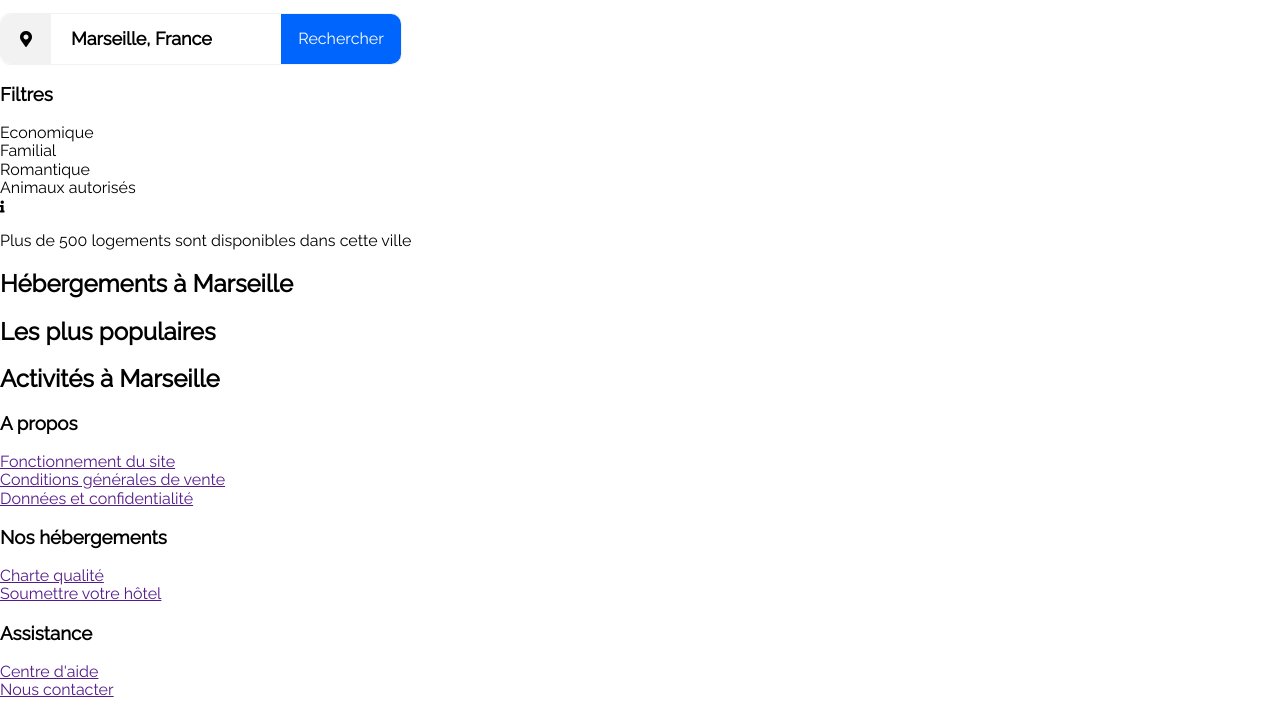
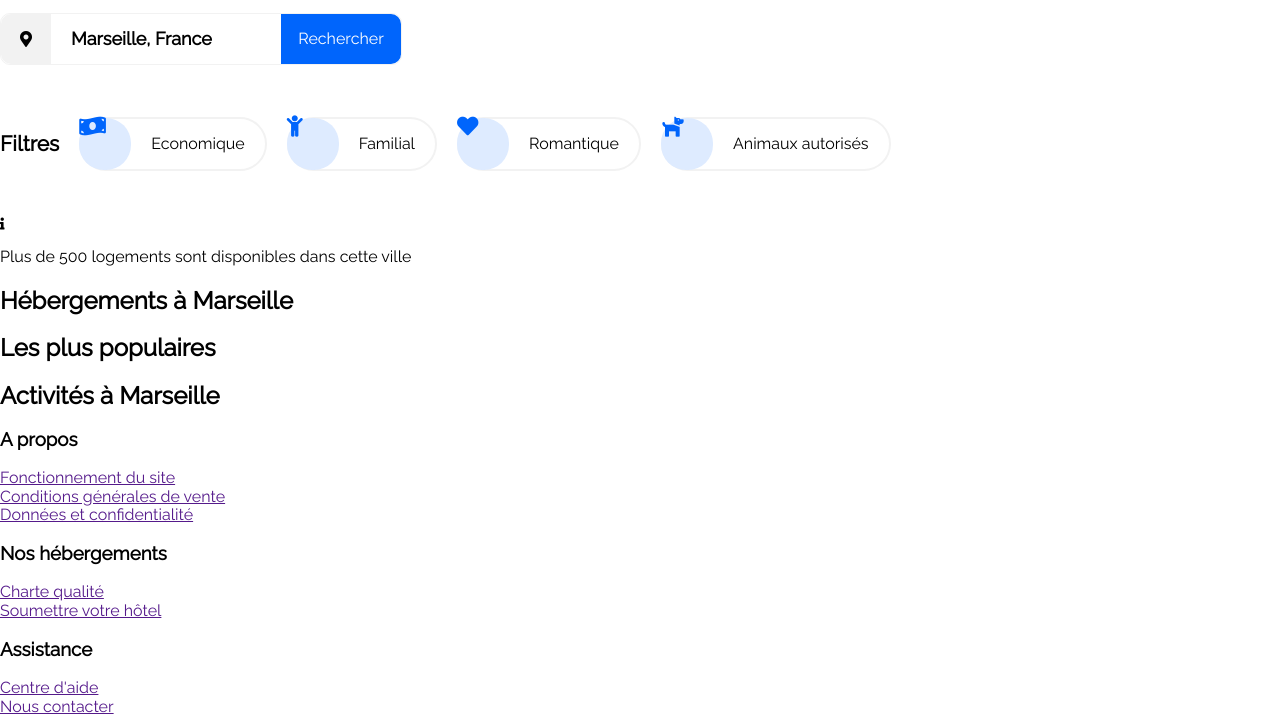
Before and after one commit to Krock13/booki, a plain HTML site: page index.html in a window 1280 px wide. Shown: the part 200-916 px from the top of the page. Drawn offline with Linux system fonts and the light colour scheme.

Commit message:
added filter function

```diff
--- a/css/styles.css
+++ b/css/styles.css
@@ -103,6 +103,160 @@ header h1{
     display: none;
 }
 
+/* FILTERS */
+
+.filters{
+    display: flex;
+    align-items: center;
+    margin-top: 50px;
+    margin-bottom: 40px;
+}
+
+.filters_title{
+    margin-right: 20px;
+    font-size: 14px;
+}
+
+.economic{
+    display: flex;
+    justify-content: space-between;
+    align-items: center;
+    border: 2px solid #f2f2f2;
+    height: 50px;
+    border-radius: 30px;
+    margin-right: 20px;
+}
+
+.fa-money-bill-wave{
+    color: #0065fc;
+    display: flex;
+    justify-content: center;
+    align-items: center;
+    margin-left: -2px;
+    border-radius: 25px;
+    width: 52px;
+    height: 52px;
+    background-color: #deebff;
+}
+
+.economic_text{
+    height: 50px;
+    padding-left: 20px;
+    padding-right: 20px;
+    border-radius: 0 25px 25px 0;
+    display: flex;
+    justify-content: center;
+    align-items: center;
+}
+
+.family{
+    display: flex;
+    justify-content: space-between;
+    align-items: center;
+    border: 2px solid #f2f2f2;
+    height: 50px;
+    border-radius: 30px;
+    margin-right: 20px;
+}
+
+.fa-child{
+    color: #0065fc;
+    display: flex;
+    justify-content: center;
+    align-items: center;
+    margin-left: -2px;
+    border-radius: 25px;
+    width: 52px;
+    height: 52px;
+    background-color: #deebff;
+}
+
+.family_text{
+    height: 50px;
+    padding-left: 20px;
+    padding-right: 20px;
+    border-radius: 0 25px 25px 0;
+    display: flex;
+    justify-content: center;
+    align-items: center;
+}
+
+.romance{
+    display: flex;
+    justify-content: space-between;
+    align-items: center;
+    border: 2px solid #f2f2f2;
+    height: 50px;
+    border-radius: 30px;
+    margin-right: 20px;
+}
+
+.fa-heart{
+    color: #0065fc;
+    display: flex;
+    justify-content: center;
+    align-items: center;
+    margin-left: -2px;
+    border-radius: 25px;
+    width: 52px;
+    height: 52px;
+    background-color: #deebff;
+}
+
+.romance_text{
+    height: 50px;
+    padding-left: 20px;
+    padding-right: 20px;
+    border-radius: 0 25px 25px 0;
+    display: flex;
+    justify-content: center;
+    align-items: center;
+}
+
+.pets{
+    display: flex;
+    justify-content: space-between;
+    align-items: center;
+    border: 2px solid #f2f2f2;
+    height: 50px;
+    border-radius: 30px;
+    margin-right: 20px;
+}
+
+.fa-dog{
+    color: #0065fc;
+    display: flex;
+    justify-content: center;
+    align-items: center;
+    margin-left: -2px;
+    border-radius: 25px;
+    width: 52px;
+    height: 52px;
+    background-color: #deebff;
+}
+
+.pets_text{
+    height: 50px;
+    padding-left: 20px;
+    padding-right: 20px;
+    border-radius: 0 25px 25px 0;
+    display: flex;
+    justify-content: center;
+    align-items: center;
+}
+
+
+
+
+
+
+
+
+
+
+
+
+
 /*---------------------------------------------------------------------------------------------*/
 
 
--- a/index.html
+++ b/index.html
@@ -34,18 +34,30 @@
 					<span class="mobile"><i class="fas fa-search"></i></span>
 				</div>
 			</div>
-			<div>
-				<div>
-					<h3>Filtres</h3>
+			<div class="filters">
+				<div class="filters_title">
+					<h2>Filtres</h2>
 				</div>
-				<div>Economique</div>
-				<div>Familial</div>
-				<div>Romantique</div>
-				<div>Animaux autorisés</div>
+					<div class="economic">
+						<i class="fas fa-money-bill-wave fa-lg"></i>
+						<div class="economic_text">Economique</div>
+					</div>
+					<div class="family">
+						<i class="fas fa-child fa-lg"></i>
+						<div class="family_text">Familial</div>
+					</div>
+					<div class="romance">
+						<i class="fas fa-heart fa-lg"></i>
+						<div class="romance_text">Romantique</div>
+					</div>
+					<div class="pets">
+						<i class="fas fa-dog fa-lg"></i>
+						<div class="pets_text">Animaux autorisés</div>
+					</div>
 			</div>
 			<div>
 				<div>
-					<i class="fas fa-info fa-xs color-bleu"></i>
+					<i class="fas fa-info fa-xs"></i>
 				</div>
 				<p>Plus de 500 logements sont disponibles dans cette ville</p>
 			</div>
```
